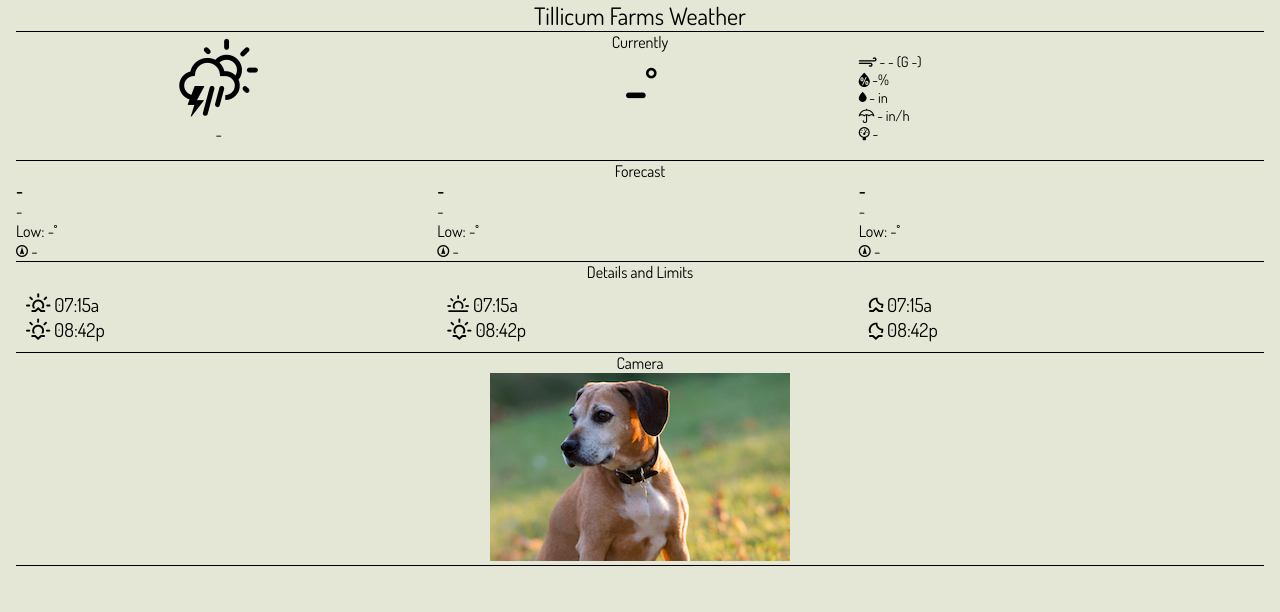
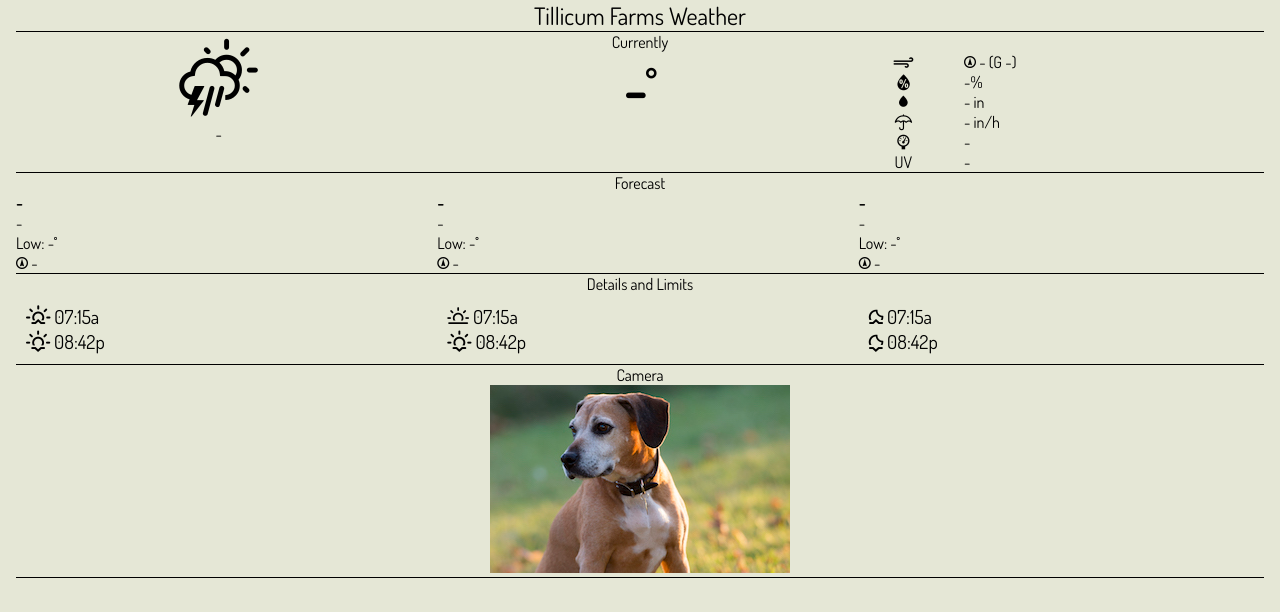
Before and after one commit to cbhiii/tillicum-farms-weather, a React (Create React App) app: page / in a window 1280 px wide. Shown: the top 612 px of the page. Built offline with nearby package versions, Linux system fonts and the light colour scheme; no server answers.

Commit message:
Added weather alerts component that displays when alerts active

```diff
--- /dev/null
+++ b/src/Alerts.js
@@ -0,0 +1,68 @@
+// New weather website for huffman.info
+// 20190406, Chuck Huffman
+
+import React, { Component } from 'react';
+import { Row, Col } from 'react-flexbox-grid';
+
+class Alerts extends Component {
+
+  render() {
+
+    if (this.props.alerts.length > 0) {
+      return (
+        <div className="Alerts">
+          Weather Alerts
+          <Row>
+            <Col xs={1}>
+              <div className="sun">
+              </div>
+            </Col>
+            <Col xs={10}>
+              <div className="sun">
+                {
+                  this.props.alerts.map((alert, index) => {
+                  let date = new Date(alert.properties.ends);
+                  let month = date.getMonth()+1;
+                  let day = date.getDate();
+                  let hour = date.getHours();
+                  let min = date.getMinutes();
+                  if (day < 10) {
+                    day = '0' + day;
+                  }
+                  if (month < 10) {
+                    month = '0' + month;
+                  }
+                  if (hour < 10) {
+                    hour = '0' + hour;
+                  }
+                  if (min < 10) {
+                    min  = '0' + min;
+                  }
+                  if (hour < 12) {
+                    min = min + 'am';
+                  } else {
+                    hour = (hour-12);
+                    min = min + 'pm';
+                  }
+                  return (
+                  <div key={index}>
+                    {alert.properties.event} until {month + '/' + day} at {hour + ':' + min}
+                  </div>
+                  )
+                })}
+              </div>
+            </Col>
+            <Col xs={1}>
+              <div className="sun">
+              </div>
+            </Col>
+          </Row>
+        </div>
+      );
+    } else {
+      return null
+    }
+  }
+}
+
+export default Alerts;
--- a/src/App.css
+++ b/src/App.css
@@ -62,25 +62,17 @@ li {
 }
 
 .weather {
-  font-size: 1.0em;
-  position: relative;
-
-  /* shift down weather icon for centering */
-  /* top: 25px; */
-
-  /* padding-top: 10px;
-  padding-bottom: 10px; */
+  font-size: 1em;
 }
 
 .weather-left {
-  font-size: 0.9em;
+  font-size: 1em;
   text-align: left;
+}
 
-  /* shift down weather icon for centering */
-  /* top: 25px; */
-
-  /* padding-top: 10px;
-  padding-bottom: 10px; */
+.weather-center {
+  font-size: 1em;
+  text-align: center;
 }
 
 .weather-text {
@@ -117,3 +109,9 @@ li {
 .small {
   font-size: 0.8em;
 }
+
+.Alerts {
+  border-bottom: 1px solid black;
+  background: red;
+  color: white;
+}
--- a/src/App.js
+++ b/src/App.js
@@ -12,13 +12,15 @@ import Current from './Current'
 import Details from './Details'
 import Camera from './Camera'
 import Forecast from './Forecast'
+import Alerts from './Alerts'
 
 // update NWS URLs for local area. More info here:
 // https://forecast-v3.weather.gov/documentation as 2019 05 27
 const currentURL = 'https://api.weather.gov/stations/KGRR/observations/current';
 const forecastURL = 'https://api.weather.gov/gridpoints/GRR/46,52/forecast';
-const hourlyURL = 'https://api.weather.gov/gridpoints/GRR/46,52/forecast/hourly';
+
 const alertURL = 'https://api.weather.gov/alerts/active?point=43.0948,-85.4676';
+// const alertURL = 'https://api.weather.gov/alerts/active/area/MI';
 
 class App extends Component {
 
@@ -27,6 +29,7 @@ class App extends Component {
     wx: {
       cond: '-',
       t: '-',
+      tt: '-',
       tmax: '-',
       tmin: '-',
       hi: '-',
@@ -44,7 +47,6 @@ class App extends Component {
       rr: '-',
       uv: '-',
       uvmax: '-',
-      nexthr: '-',
       flong0: '-',
       fshort0: '-',
       fperiod0: '-',
@@ -72,13 +74,15 @@ class App extends Component {
   //
   // get all weather station data and populate variables
   //
-  updateWX = () => {
+
+
+  //
+  // get local station data
+  //
+  updateLocal = () => {
     let results = {};
     let l = {};
 
-    //
-    // get local station data
-    //
     fetch(localData)
       // get text from fetch
       .then(response => response.text())
@@ -95,6 +99,7 @@ class App extends Component {
         this.setState(state => {
           state.wx = {...state.wx, ...{
             t: Math.round(l.actual_th0_temp_f),
+            tt: l.hour1_th0_temp_trend,
             tmax: Math.round(l.day1_th0_tempmax_f),
             tmin: Math.round(l.day1_th0_tempmin_f),
             hi: Math.round(l.actual_th0_heatindex_f),
@@ -104,7 +109,7 @@ class App extends Component {
             dew: Math.round(l.actual_th0_dew_f),
             hum: l.actual_th0_hum_rel,
             w: Math.round(l.actual_wind0_speed_mph),
-            wdir: l.actual_wind0_dir_en,
+            wdir: l.actual_wind0_dir_en.toLowerCase(),
             wgust: Math.round(l.last15m_wind0_gustspeedmax_mph),
             r: l.day1_rain0_total_in,
             rr: l.actual_rain0_rate_in,
@@ -121,9 +126,15 @@ class App extends Component {
       })
     // catch and display any errors
     .catch(err => console.error("Error getting and/or processing local weather data text file: ",err))
+  }
+
+  //
+  // get weather data from NWS
+  //
+  updateNWS = () => {
 
     //
-    // get current weather from NWS
+    // get current weather condition
     //
     fetch(currentURL)
     .then(response => {
@@ -183,37 +194,19 @@ class App extends Component {
       )
     })
     .catch(err => console.error("Error getting and/or processing NWS forecast data: ",err))
+  }
 
-    //
-    // get hourly forecast from NWS
-    //
-    fetch(hourlyURL)
-    .then(response => {
-      return response.json()
-    })
-    .then(data => {
-      this.setState(state => {
-        state.wx = {...state.wx, ...{
-          nexthr: data.properties.periods[1].shortForecast,
-        }};
-      },
-        // () => {
-        //  console.log(this.state)
-        // }
-      )
-    })
-    .catch(err => console.error("Error getting and/or processing NWS hourly data: ",err))
-
-    //
-    // get weather alerts from NWS
-    //
+  //
+  // get weather alerts from NWS
+  //
+  updateAlerts = () => {
     fetch(alertURL)
     .then(response => {
       return response.json()
     })
     .then(data => {
       this.setState({
-        alerts: data,
+        alerts: data.features,
       },
         // () => {
         //  console.log(this.state)
@@ -224,14 +217,16 @@ class App extends Component {
   }
 
   componentDidMount() {
-    this.updateWX()
+    this.updateLocal()
+    this.updateNWS()
+    this.updateAlerts()
   }
 
   render() {
 
     // console.log("Render",this.state);
 
-    const { wx } = this.state;
+    const { wx, alerts } = this.state;
 
     // if (wx.t === "-") {
     //   return (
@@ -251,10 +246,18 @@ class App extends Component {
             </Row>
             <Row>
               <Col xs={12}>
+                <Alerts
+                  alerts={alerts}
+                >
+                </Alerts>
+              </Col>
+            </Row>
+            <Row>
+              <Col xs={12}>
                 <Current
                   cond={wx.cond}
-                  nexthr={wx.nexthr}
                   t={wx.t}
+                  tt={wx.tt}
                   tmax={wx.tmax}
                   tmin={wx.tmin}
                   hi={wx.hi}
--- a/src/Current.js
+++ b/src/Current.js
@@ -11,7 +11,7 @@ class Current extends Component {
 
   render() {
 
-    const { t, nexthr, cond } = this.props;
+    // const { cond } = this.props;
 
 
     return (
@@ -22,13 +22,15 @@ class Current extends Component {
           <Col xs={4}>
             <div className="weather">
             <span className="big-temp wi wi-day-thunderstorm"></span>
-              <p>{cond}</p>
+              <p>{this.props.cond}</p>
             </div>
           </Col>
 
           <Col xs={4}>
             <div className="temp">
-              <div><span className="big-temp">{t}<span className="wi wi-degrees"></span></span></div>
+              <div>
+                <span className="big-temp">{this.props.t}<span className="wi wi-degrees"></span></span>
+              </div>
               {
                 this.props.t > 69 && this.props.hi > this.props.t
                 ? <div>Heat index: {this.props.hi}<span className="wi wi-degrees"></span></div>
@@ -43,26 +45,55 @@ class Current extends Component {
           </Col>
 
           <Col xs={4}>
+            <Row>
+              <Col xs={3}>
+                <div className="weather-center">
+                  <div>
+                    <span className="wi wi-strong-wind"></span>
+                  </div>
+                  <div>
+                    <span className="wi wi-humidity"></span>
+                  </div>
+                  <div>
+                    <span className="wi wi-raindrop"></span>
+                  </div>
+                  <div>
+                    <span className="wi wi-umbrella"></span>
+                  </div>
+                  <div>
+                    <span className="wi wi-barometer"></span>
+                  </div>
+                  <div>
+                    <span>UV</span>
+                  </div>
+                </div>
+              </Col>
+              <Col xs={9}>
                 <div className="weather-left">
                   <div>
-                <span className="wi wi-strong-wind"></span> {this.props.wdir} {this.props.w} (G {this.props.wgust})
+                    <span className={`wi wi-wind wi-towards-${ this.props.wdir}`}></span> {this.props.w} (G {this.props.wgust})
                   </div>
                   <div>
-                <span className="wi wi-humidity"></span> {this.props.hum}%
+                    {this.props.hum}%
                   </div>
                   <div>
-                <span className="wi wi-raindrop"></span> {this.props.r} in
+                    {this.props.r} in
                   </div>
                   <div>
-                <span className="wi wi-umbrella"></span> {this.props.rr} in/h
+                    {this.props.rr} in/h
                   </div>
                   <div>
-                <span className="wi wi-barometer"></span> {this.props.baro+' '}
+                    {this.props.baro+' '}
                     {this.props.barot == 0 && <span className="wi wi-direction-right"></span>}
-                {this.props.barot > 0 && <span className="wi wi-direction-up"></span>}
-                {this.props.barot < 0 && <span className="wi wi-direction-down"></span>}
+                    {this.props.barot > 0 && <span className="wi wi-direction-up-right"></span>}
+                    {this.props.barot < 0 && <span className="wi wi-direction-down-right"></span>}
+                  </div>
+                  <div>
+                    {this.props.uv}
                   </div>
                 </div>
+              </Col>
+            </Row>
           </Col>
         </Row>
       </div>
--- a/src/Forecast.js
+++ b/src/Forecast.js
@@ -17,19 +17,19 @@ class Forecast extends Component {
             <span className="fperiod">{this.props.fperiod0}</span><br />
             <span className="forecast"> {this.props.fshort0}<br />{
               this.props.fIsDay0 ? 'High: ' : 'Low: '
-            }{this.props.ftemp0}<span className="wi wi-degrees"></span><br /><span className={`wi wi-wind wi-from-${ this.props.fwindd0}`}></span> {this.props.fwind0}</span>
+            }{this.props.ftemp0}<span className="wi wi-degrees"></span><br /><span className={`wi wi-wind wi-towards-${ this.props.fwindd0}`}></span> {this.props.fwind0}</span>
           </Col>
           <Col xs={4}>
             <span className="fperiod">{this.props.fperiod1}</span><br />
             <span className="forecast"> {this.props.fshort1}<br />{
               this.props.fIsDay1 ? 'High: ' : 'Low: '
-            }{this.props.ftemp1}<span className="wi wi-degrees"></span><br /><span className={`wi wi-wind wi-from-${ this.props.fwindd1}`}></span> {this.props.fwind1}</span>
+            }{this.props.ftemp1}<span className="wi wi-degrees"></span><br /><span className={`wi wi-wind wi-towards-${ this.props.fwindd1}`}></span> {this.props.fwind1}</span>
           </Col>
           <Col xs={4}>
             <span className="fperiod">{this.props.fperiod2}</span><br />
             <span className="forecast"> {this.props.fshort2}<br/>{
               this.props.fIsDay2 ? 'High: ' : 'Low: '
-            }{this.props.ftemp2}<span className="wi wi-degrees"></span><br /><span className={`wi wi-wind wi-from-${ this.props.fwindd2}`}></span> {this.props.fwind2}</span>
+            }{this.props.ftemp2}<span className="wi wi-degrees"></span><br /><span className={`wi wi-wind wi-towards-${ this.props.fwindd2}`}></span> {this.props.fwind2}</span>
           </Col>
         </Row>
       </div>
```
Lines whose indentation alone changed are shown as unchanged.
